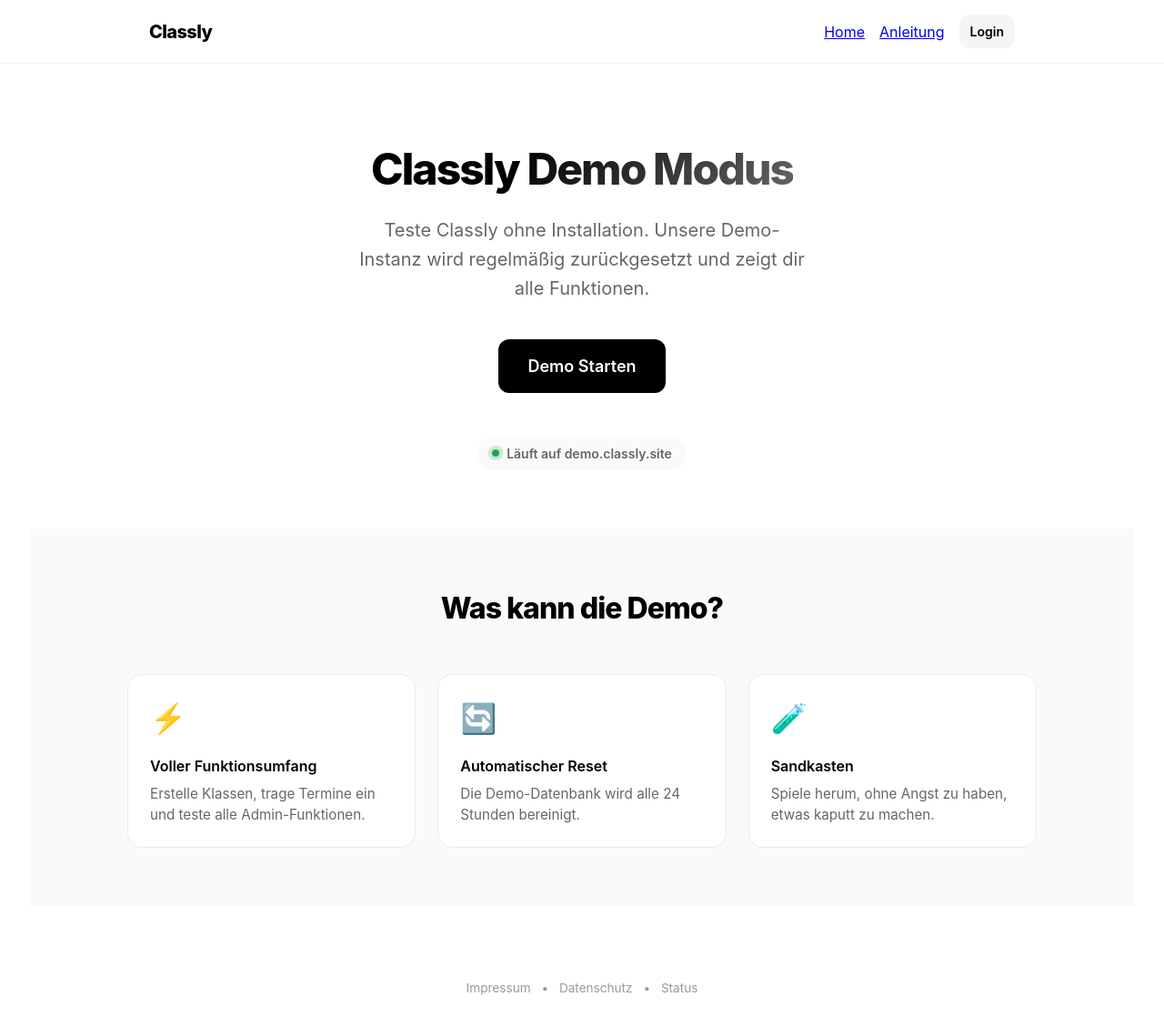
After one commit to marius4lui/Classly, a FastAPI app: template app/templates/demo.html in a window 1280 px wide. The commit adds this page. Shown: the whole page at 91% size. Run offline with FastAPI, Linux system fonts and the light colour scheme; the template is opened without the code that fills it, so the values that code supplies are empty.

Commit message:
Implement Demo Mode controlled by DEMO environment variable
- Added DEMO env var support in app/routers/pages.py
- Created app/templates/demo.html for demo information
- Updated app/templates/landing.html to link to demo page
- Added banner in app/templates/base.html for demo mode
- Refactored "Create Class" modal into app/templates/partials/create_class_modal.html
- Added documentation in docs/features/demo.md and updated docs/.vitepress/config.mts

```diff
--- a/app/routers/pages.py
+++ b/app/routers/pages.py
@@ -12,6 +12,11 @@ import os
 router = APIRouter()
 templates = Jinja2Templates(directory="app/templates")
 templates.env.globals["gtm_id"] = os.getenv("GTM_ID")
+templates.env.globals["demo_mode"] = os.getenv("DEMO", "false").lower() == "true"
+
+@router.get("/demo")
+def demo_page(request: Request):
+    return templates.TemplateResponse("demo.html", {"request": request})
 
 @router.get("/sitemap.xml")
 def sitemap():
--- a/app/templates/base.html
+++ b/app/templates/base.html
@@ -54,6 +54,12 @@
 </head>
 
 <body>
+    {% if demo_mode %}
+    <div style="background: #e6fffa; color: #047857; text-align: center; padding: 0.5rem; font-size: 0.9rem; border-bottom: 1px solid #d1fae5;">
+        <strong>Demo Modus:</strong> Dies ist eine öffentliche Demo-Instanz. Daten werden alle 24 Stunden zurückgesetzt.
+    </div>
+    {% endif %}
+
     {% if gtm_id %}
     <!-- Google Tag Manager (noscript) -->
     <noscript><iframe src="https://www.googletagmanager.com/ns.html?id={{ gtm_id }}" height="0" width="0"
--- /dev/null
+++ b/app/templates/demo.html
@@ -0,0 +1,80 @@
+{% extends "base.html" %}
+
+{% block title %}Classly - Demo Modus{% endblock %}
+
+{% block content %}
+<div class="landing-page">
+    <nav class="landing-nav">
+        <div class="nav-container">
+            <div class="logo">Classly</div>
+            <div class="nav-links">
+                <a href="/" class="nav-link">Home</a>
+                <a href="https://docs.classly.site" target="_blank" class="nav-link">Anleitung</a>
+                <a href="/login" class="btn btn-secondary btn-sm">Login</a>
+            </div>
+        </div>
+    </nav>
+
+    <section class="hero-section" style="min-height: 60vh;">
+        <div class="hero-content">
+            <h1 class="hero-title">
+                Classly <span class="text-gradient">Demo Modus</span>
+            </h1>
+            <p class="hero-subtitle">
+                Teste Classly ohne Installation. Unsere Demo-Instanz wird regelmäßig zurückgesetzt und zeigt dir alle Funktionen.
+            </p>
+
+            {% if demo_mode %}
+            <div class="hero-actions">
+                <div class="hero-badge" style="background: #e6fffa; color: #047857; border: 1px solid #047857;">
+                    ✅ Du bist bereits auf der Demo-Instanz
+                </div>
+            </div>
+            <div class="hero-actions" style="margin-top: 1rem;">
+                <a href="/login" class="btn btn-primary btn-lg">
+                    Zur Anmeldung (Demo)
+                </a>
+                <button onclick="document.getElementById('create-modal').classList.add('active')" class="btn btn-secondary btn-lg">
+                    Demo-Klasse erstellen
+                </button>
+            </div>
+            {% else %}
+            <div class="hero-actions">
+                <a href="https://demo.classly.site" class="btn btn-primary btn-lg" target="_blank">
+                    Demo Starten
+                </a>
+            </div>
+            <div class="hero-badge">
+                <span class="pulse"></span> Läuft auf demo.classly.site
+            </div>
+            {% endif %}
+        </div>
+    </section>
+
+    <section class="features-section">
+        <div class="section-container">
+            <h2 class="section-title">Was kann die Demo?</h2>
+            <div class="features-grid">
+                <div class="feature-card">
+                    <div class="feature-icon">⚡</div>
+                    <h3>Voller Funktionsumfang</h3>
+                    <p>Erstelle Klassen, trage Termine ein und teste alle Admin-Funktionen.</p>
+                </div>
+                <div class="feature-card">
+                    <div class="feature-icon">🔄</div>
+                    <h3>Automatischer Reset</h3>
+                    <p>Die Demo-Datenbank wird alle 24 Stunden bereinigt.</p>
+                </div>
+                <div class="feature-card">
+                    <div class="feature-icon">🧪</div>
+                    <h3>Sandkasten</h3>
+                    <p>Spiele herum, ohne Angst zu haben, etwas kaputt zu machen.</p>
+                </div>
+            </div>
+        </div>
+    </section>
+
+    {% include "partials/create_class_modal.html" %}
+
+</div>
+{% endblock %}
--- /dev/null
+++ b/app/templates/partials/create_class_modal.html
@@ -0,0 +1,53 @@
+    <!-- Create Class Modal -->
+    <div id="create-modal" class="modal-backdrop">
+        <div class="modal">
+            <div class="modal-header">
+                <h2>{% if demo_mode or request.url.path == '/demo' %}Demo-Klasse erstellen{% else %}Klasse erstellen{% endif %}</h2>
+                <button onclick="document.getElementById('create-modal').classList.remove('active')"
+                    class="btn-ghost">✕</button>
+            </div>
+            <div class="modal-body">
+                <form hx-post="/auth/create-class" hx-swap="none">
+                    <div class="form-group">
+                        <label>Klassenname</label>
+                        <input type="text" name="class_name" placeholder="{% if demo_mode or request.url.path == '/demo' %}z.B. Demo 10A{% else %}z.B. 10B{% endif %}" required autofocus>
+                    </div>
+                    <div class="form-group">
+                        <label>Dein Name (als Admin)</label>
+                        <input type="text" name="user_name" placeholder="{% if demo_mode or request.url.path == '/demo' %}z.B. Tester{% else %}z.B. Max{% endif %}" required>
+                    </div>
+
+                    <hr>
+                    {% if demo_mode or request.url.path == '/demo' %}
+                    <p class="text-sm text-muted mb-4">In der Demo sind keine echten Email-Adressen nötig.</p>
+                    <div class="form-group">
+                        <label>Email</label>
+                        <input type="email" name="email" placeholder="demo@beispiel.de">
+                    </div>
+                    {% else %}
+                    <p class="text-sm text-muted mb-4">Optional: Damit du dich später per Passwort einloggen kannst.</p>
+                    <div class="form-group">
+                        <label>Email</label>
+                        <input type="email" name="email" placeholder="deine@email.de">
+                    </div>
+                    {% endif %}
+
+                    <div class="form-group">
+                        <label>Passwort</label>
+                        <input type="password" name="password" placeholder="Min. 8 Zeichen" minlength="8">
+                    </div>
+
+                    <button type="submit" class="btn btn-primary btn-block">{% if demo_mode or request.url.path == '/demo' %}Demo-Klasse erstellen{% else %}Klasse erstellen{% endif %}</button>
+                </form>
+            </div>
+        </div>
+    </div>
+
+<script>
+    // Close modal on backdrop click
+    document.getElementById('create-modal').addEventListener('click', function (e) {
+        if (e.target === this) {
+            this.classList.remove('active');
+        }
+    });
+</script>
```
Also changed, not shown: app/templates/landing.html (+5 -45 lines), docs/features/demo.md (added, +35 -0 lines), 1 other file.
